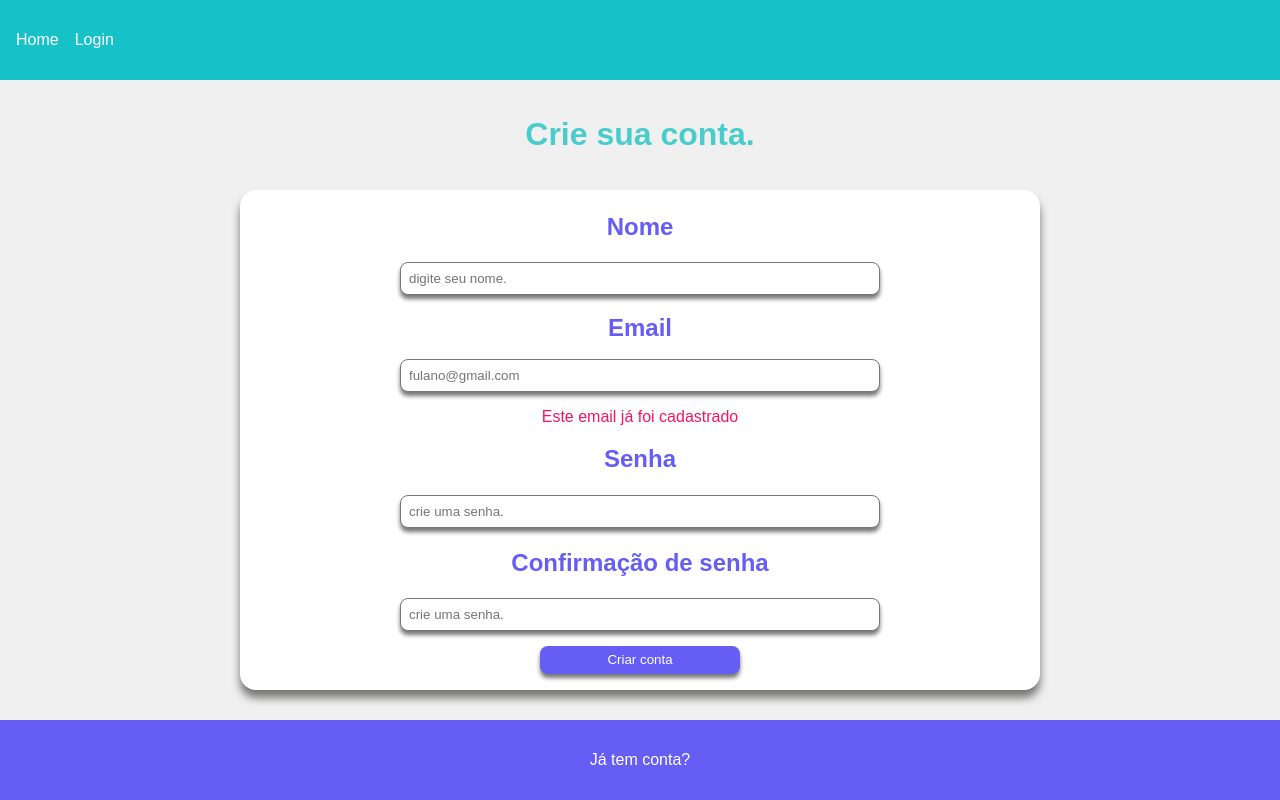
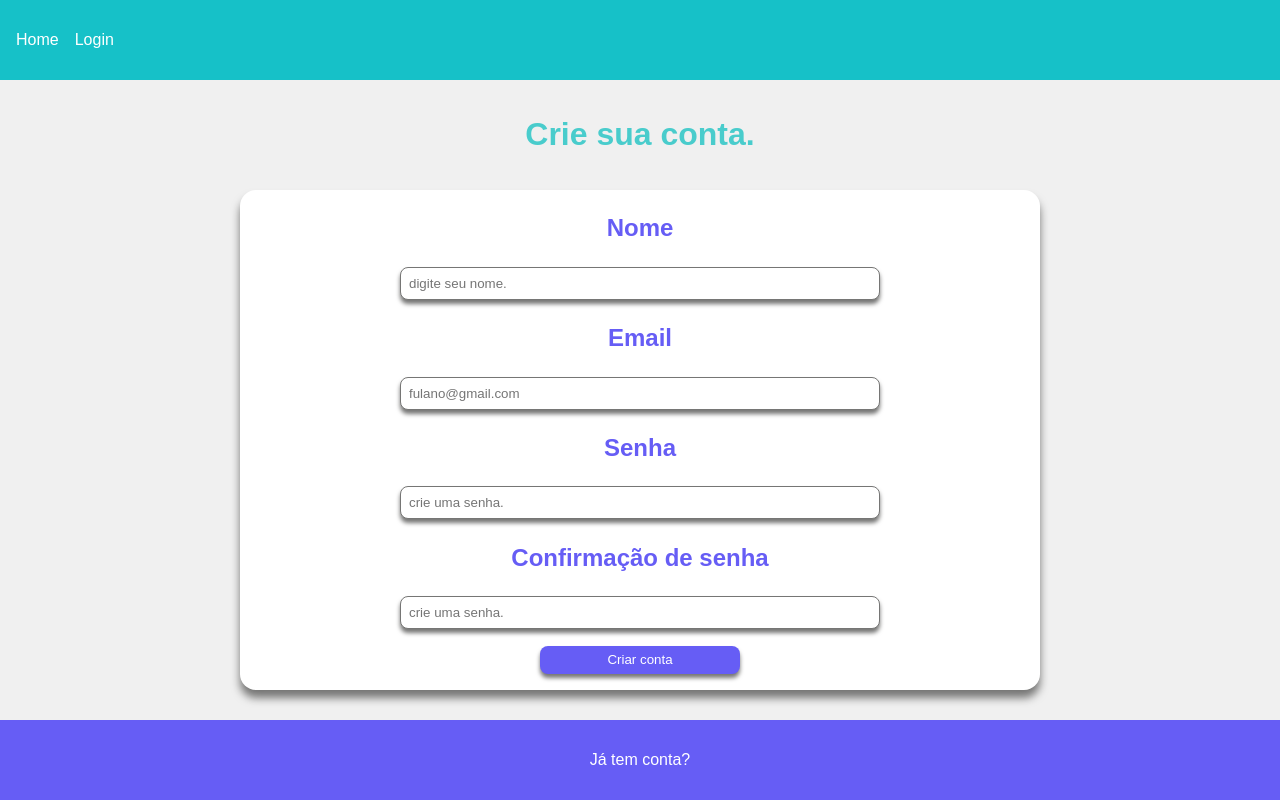
Before and after one commit to RichardRodriguesGomesDeJesus/Lotudy, a Next.js app: page /register in a window 1280 px wide. Built offline with nearby package versions, Linux system fonts and the light colour scheme.

Commit message:
update formRegister.tsx

```diff
--- a/components/formRegister.tsx
+++ b/components/formRegister.tsx
@@ -29,6 +29,7 @@ div{
     }
     span{
         color: ${colors.error};
+        display: none;
     }
 
 }
@@ -133,7 +134,7 @@ export default function FormRegister() {
                 <div>
                     <label htmlFor="email">Email</label>
                     <input type="email" name='email' placeholder='fulano@gmail.com' value={email} onChange={(event)=> setEmail(event.target.value)}/>
-                    <span>Este email já foi cadastrado</span>
+                    <span>Este email já foi cadastrado.</span>
                 </div>
                 <div>
                     <label htmlFor="password">Senha</label>
```
